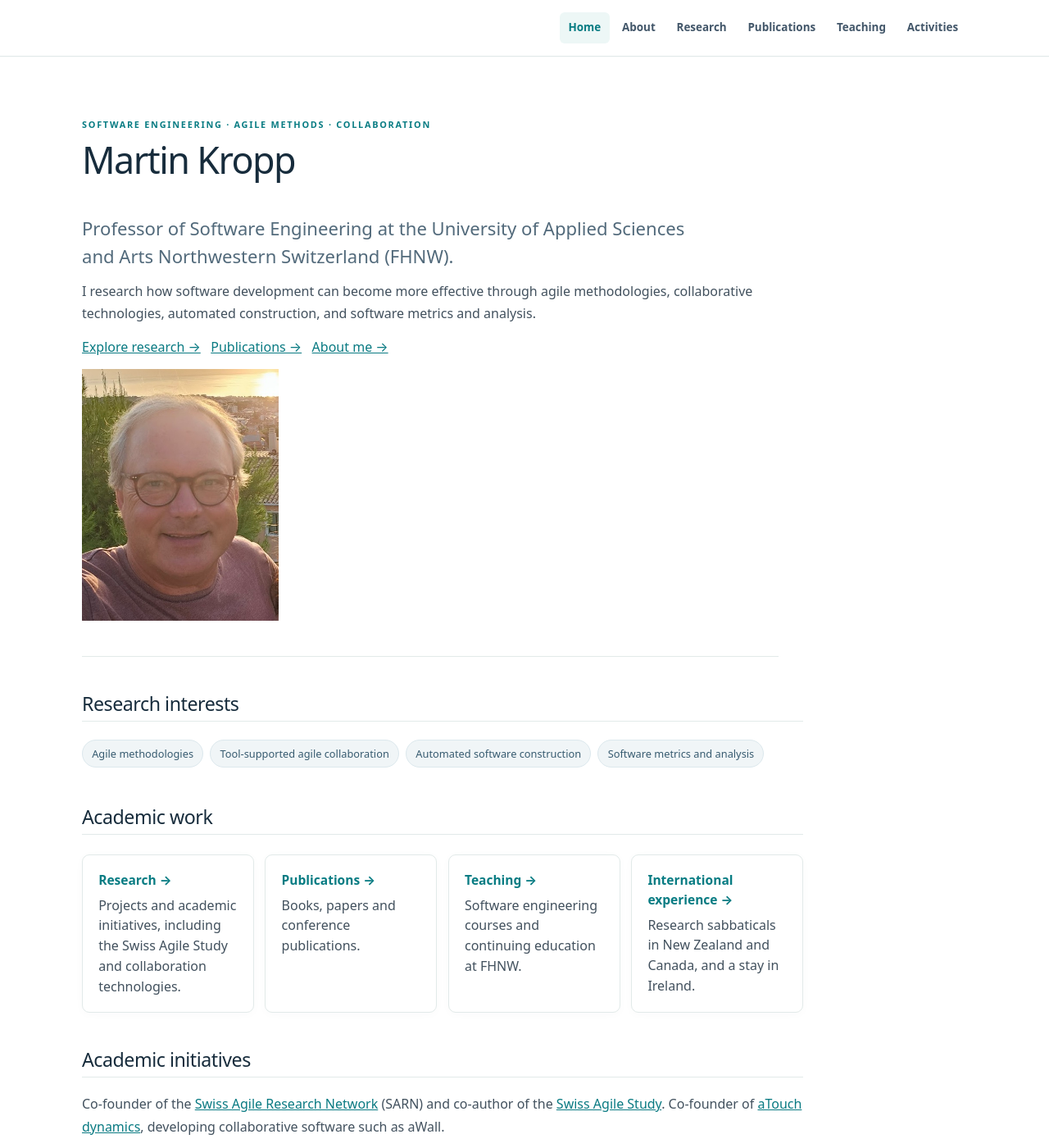
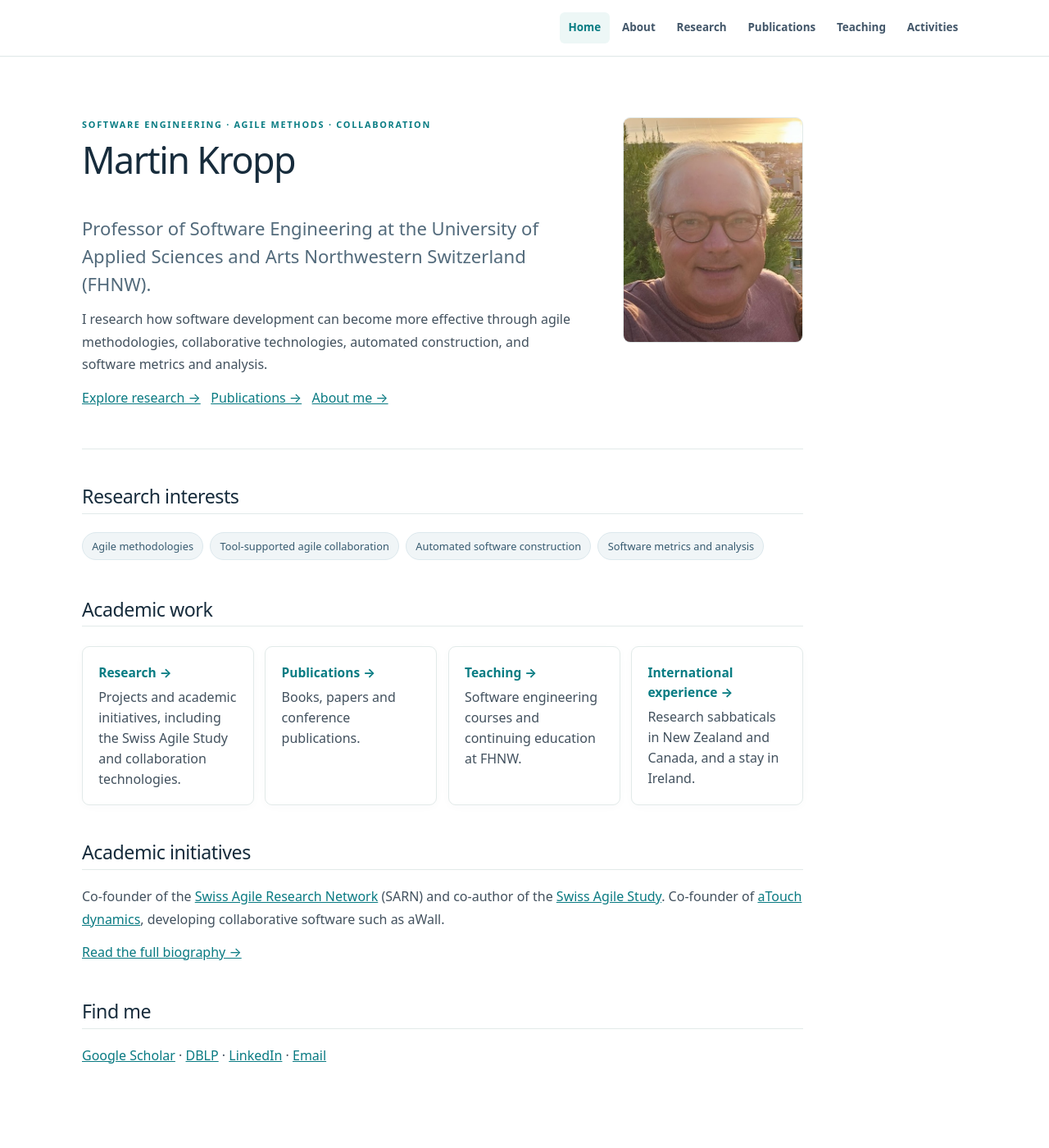
Before and after one commit to martinkropp/martinkropp.github.io, a Jekyll site: the page built from index.md, in a window 1280 px wide and 1400 px high. Shown: the whole window at 82% size. Built offline with Jekyll 4.4.1, drawn with Linux system fonts in a browser that asks for light colours.

Commit message:
Style responsive homepage portrait alongside introduction

```diff
--- a/assets/css/site.css
+++ b/assets/css/site.css
@@ -132,3 +132,10 @@ body{background:#fff}.brand-dot{color:#0b9292}a{color:#097a82}
 .header .nav{justify-content:flex-end}
 .header .nav > nav{margin-left:auto;justify-content:flex-end}
 @media(max-width:780px){.header .nav{align-items:stretch}.header .nav > nav{margin-left:0;justify-content:flex-end}}
+
+
+/* Homepage portrait: restrained academic split layout. */
+.hero-with-photo{display:grid;grid-template-columns:minmax(0,1fr) 220px;align-items:start;gap:clamp(1.5rem,4vw,3.5rem);max-width:100%}
+.hero-with-photo .hero-content{min-width:0}
+.hero-portrait{display:block;width:100%;max-width:220px;height:auto;aspect-ratio:4/5;object-fit:cover;object-position:center top;border-radius:9px;border:1px solid var(--line)}
+@media(max-width:650px){.hero-with-photo{grid-template-columns:1fr}.hero-portrait{grid-row:1;max-width:155px;aspect-ratio:4/5}}
```
